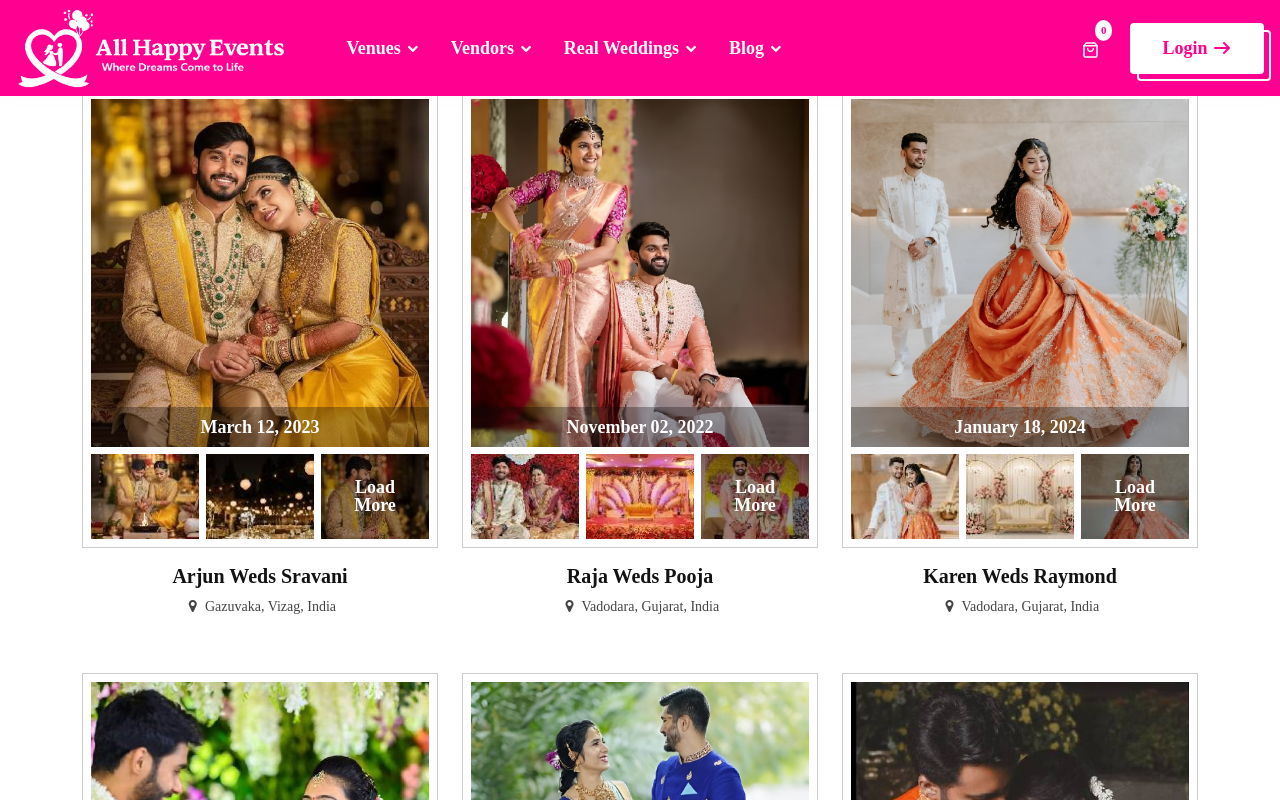
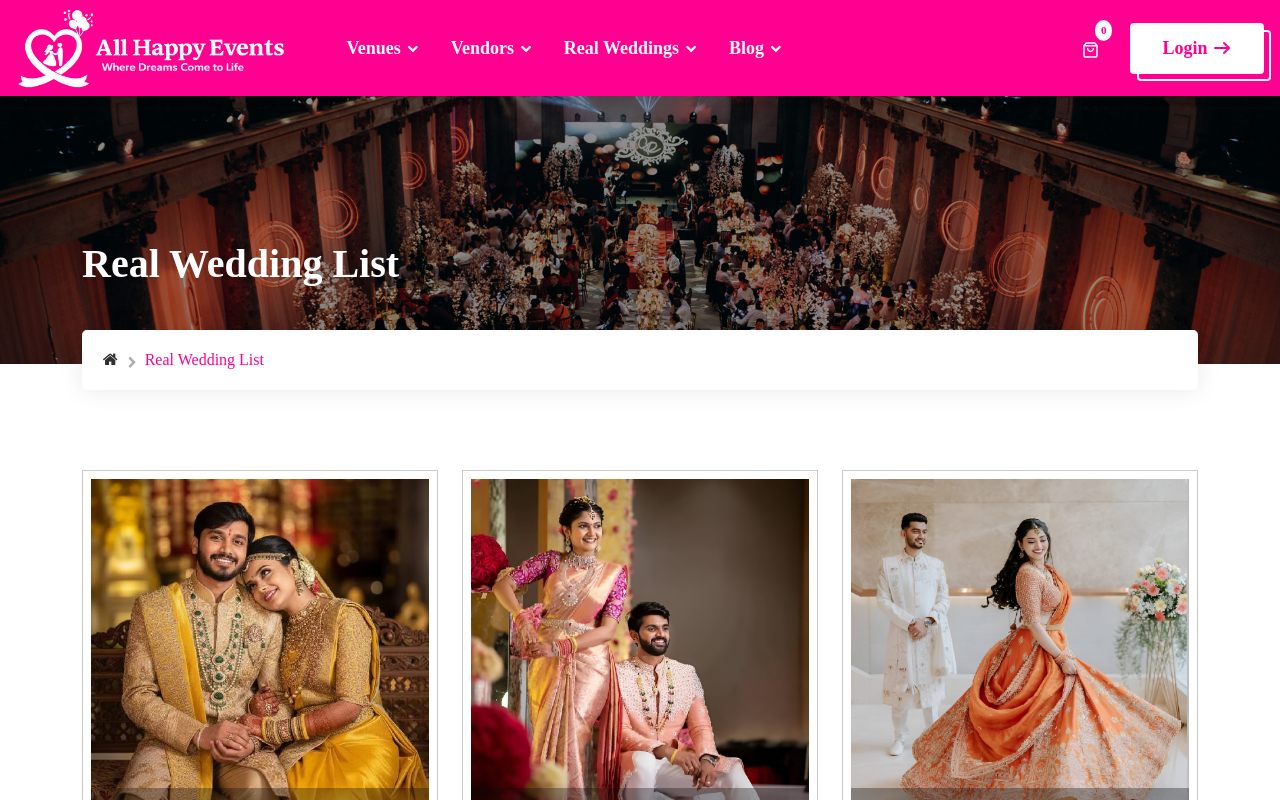
Before and after one commit to JwalaHema/Events, a React (Vite) app: page /real-weddings in a window 1280 px wide. Shown: the top 800 px of the page. Built offline with nearby package versions, Linux system fonts and the light colour scheme; a web font is replaced by a local one.

Commit message:
Added bread crumb section

```diff
--- /dev/null
+++ b/src/components/Breadcrumbs.tsx
@@ -0,0 +1,57 @@
+import type { BreadcrumbData } from "../types/BreadcrumbsTypes";
+import { Link } from "react-router-dom";
+
+type Props = {
+  data: BreadcrumbData;
+};
+
+const Breadcrumbs: React.FC<Props> = ({ data }) => {
+  return (
+    <section
+      className="breadcrumbs-page"
+      style={
+        data.backgroundImage
+          ? {
+              backgroundImage: `url(${data.backgroundImage})`,
+              backgroundSize: "cover",
+              backgroundPosition: "start",
+            }
+          : {}
+      }
+    >
+      <div className="container">
+        <h1>{data.title}</h1>
+
+        <nav aria-label="breadcrumb">
+          <ol className="breadcrumb">
+
+            {data.items.map((item, index) => {
+              const isLast = index === data.items.length - 1;
+
+              return (
+                <li
+                  key={index}
+                  className={`breadcrumb-item ${isLast ? "active" : ""}`}
+                  aria-current={isLast ? "page" : undefined}
+                >
+                  {item.link && !isLast ? (
+                    <Link to={item.link}>
+                      {item.icon && <i className={item.icon}></i>}
+                    </Link>
+                  ) : (
+                    <>
+                      {item.icon && <i className={item.icon}></i>} {item.label}
+                    </>
+                  )}
+                </li>
+              );
+            })}
+
+          </ol>
+        </nav>
+      </div>
+    </section>
+  );
+};
+
+export default Breadcrumbs;
--- /dev/null
+++ b/src/data/BreadcrumbsData.ts
@@ -0,0 +1,16 @@
+import type { BreadcrumbData } from "../types/BreadcrumbsTypes";
+
+export const realWeddingBreadcrumb: BreadcrumbData = {
+  title: "Real Wedding List",
+  backgroundImage: "/images/banner/breadcrumbs_bg.jpg",
+
+  items: [
+    {
+      link: "/",
+      icon: "fa fa-home",
+    },
+    {
+      label: "Real Wedding List",
+    },
+  ],
+};
--- a/src/pages/RealWeddings.tsx
+++ b/src/pages/RealWeddings.tsx
@@ -1,10 +1,13 @@
 import React from 'react'
 import AppLayout from '../layouts/AppLayout'
 import RealWeddingsList from '../components/RealWeddingsList'
+import Breadcrumbs from '../components/Breadcrumbs'
+import { realWeddingBreadcrumb } from '../data/BreadcrumbsData'
 
 const RealWeddings = () => {
   return (
     <AppLayout>
+      <Breadcrumbs data={realWeddingBreadcrumb} />
      <RealWeddingsList/>
     </AppLayout>
   )
--- /dev/null
+++ b/src/types/BreadcrumbsTypes.ts
@@ -0,0 +1,11 @@
+export type BreadcrumbItem = {
+  link?: string;
+  icon?: string;
+  label?: string;
+};
+
+export type BreadcrumbData = {
+  title: string;
+  items: BreadcrumbItem[];
+  backgroundImage?: string;
+};
```
Also changed, not shown: public/images/banner/breadcrumbs_bg.jpg (added).
